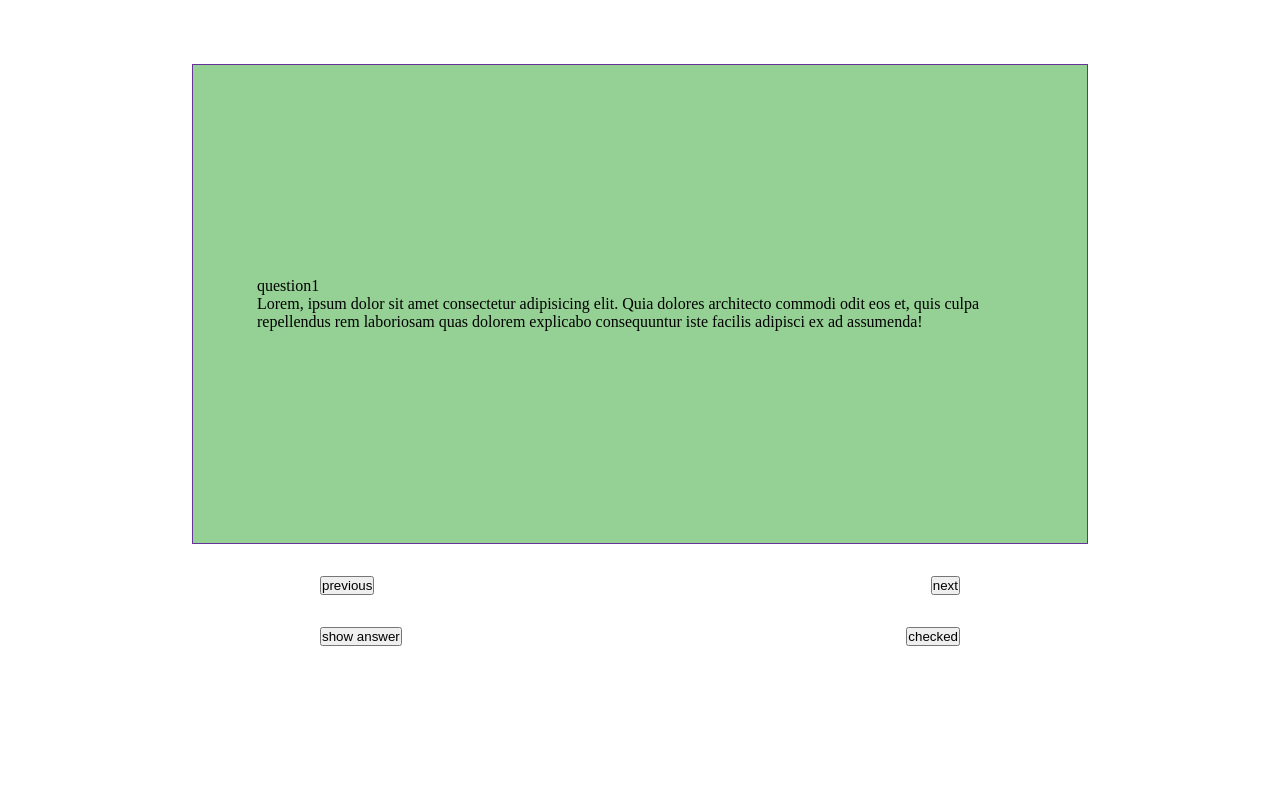
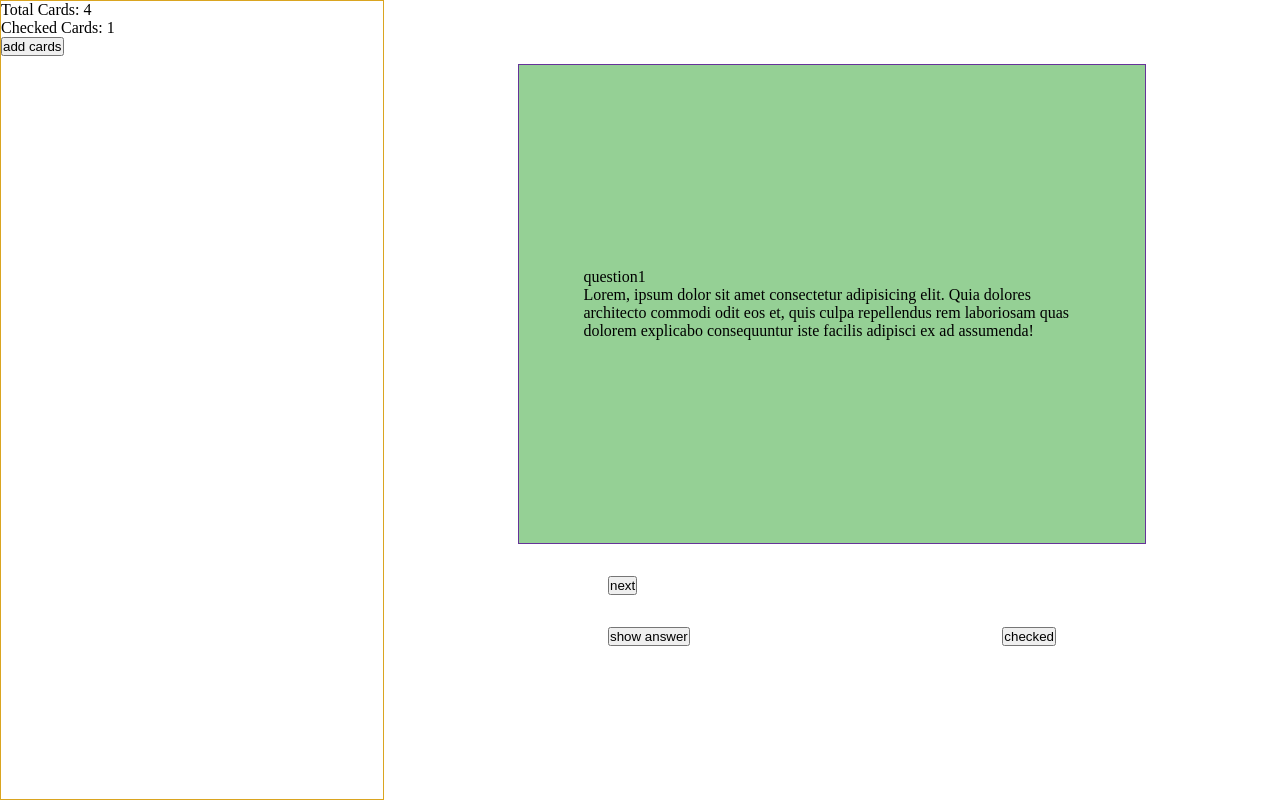
Before and after one commit to mmbliv/memory-card, a website with bundled scripts: page docs/index.html in a window 1280 px wide. Both pictures are taken after a click on the button "checked". Built offline with nearby package versions, Linux system fonts and the light colour scheme.

Commit message:
cards number show added

```diff
--- a/docs/class.js
+++ b/docs/class.js
@@ -8,18 +8,15 @@ var __awaiter = (this && this.__awaiter) || function (thisArg, _arguments, P, ge
     });
 };
 export class Memory {
-    constructor(data, cardsNode, leftNode, rightNode, currentNode) {
+    constructor(data, cardsNode, leftNode, totalCardsCountNode, checkedCardsCountNode) {
         this.data = data;
         this.cardsNode = cardsNode;
         this.cards = [];
         this.currentCard = this.cards[0];
         this.leftCards = [];
-        this.rightCards = [];
         this.leftNode = leftNode;
-        this.rightNode = rightNode;
-        this.currentNode = currentNode;
-        this.checked = false;
-        this.currentCardData = this.data[0];
+        this.totalCardsCountNode = totalCardsCountNode;
+        this.checkedCardsCountNode = checkedCardsCountNode;
         // this.cardsNode.appendChild(this.cards)
     }
     buildCardHTML(name, content, answer) {
@@ -49,6 +46,7 @@ export class Memory {
         });
         this.currentCard = this.leftCards[0];
         this.currentCard.classList.add("m-a");
+        this.showTotalCardsCount();
         console.log(this.leftCards);
         // this.cardsNode.appendChild(this.cards[0]);
         return this.cards;
@@ -87,6 +85,7 @@ export class Memory {
         this.leftCards = this.leftCards.filter((card) => {
             return card.dataset.checked === "false";
         });
+        this.showCheckedCardsCount();
     }
     await(sec) {
         return new Promise(function (res) {
@@ -97,4 +96,10 @@ export class Memory {
         this.currentCard.children[1].classList.add("show");
         // console.dir(this.currentCard);
     }
+    showTotalCardsCount() {
+        this.totalCardsCountNode.textContent = this.cards.length.toString();
+    }
+    showCheckedCardsCount() {
+        this.checkedCardsCountNode.textContent = (this.cards.length - this.leftCards.length).toString();
+    }
 }
--- a/docs/index.html
+++ b/docs/index.html
@@ -9,27 +9,17 @@
   </head>
   <body>
     <main>
+      <aside class="side">
+        <p>Total Cards: <span class="total-cards"></span></p>
+        <p>Checked Cards: <span class="checked-cards"></span></p>
+        <button class="btn add-cards-js">add cards</button>
+      </aside>
+      <div>
         <div class="cards">
-        <!-- <div class="card">
-          <div class="card_question">
-            <p class="title">titile</p>
-            <p class="content">
-              Lorem ipsum dolor sit amet consectetur adipisicing elit. Inventore
-              asperiores, reiciendis cum non incidunt est voluptatem nulla,
-              fugiat at quia numquam ullam in ratione labore modi ab voluptate
-              nesciunt
-            </p>
-          </div>
-
-          <div class="answer">answer</div>
-        </div> -->
           <div class="left-container card"></div>
-        <!-- <div class="current"></div>
-        <div class="right card"></div> -->
         </div>
         <div class="btns">
           <div class="arrows btn-con">
-          <button class="btn previous">previous</button>
             <button class="btn next">next</button>
           </div>
           <div class="options btn-con">
@@ -37,6 +27,7 @@
             <button class="btn checked">checked</button>
           </div>
         </div>
+      </div>
     </main>
     <script type="module" src="index.js"></script>
   </body>
--- a/docs/index.js
+++ b/docs/index.js
@@ -1,10 +1,10 @@
 import { Memory } from "./class.js";
 import { cardsData } from "./data.js";
 const cards = document.querySelector(".cards");
+const totalCardsCount = document.querySelector(".total-cards");
+const checkedCardsCount = document.querySelector(".checked-cards");
 const left = document.querySelector(".left-container");
-const right = document.querySelector(".right");
-const current = document.querySelector(".current");
-const memory = new Memory(cardsData, cards, left, right, current);
+const memory = new Memory(cardsData, cards, left, totalCardsCount, checkedCardsCount);
 const nextBtn = document.querySelector(".next");
 const check = document.querySelector(".checked");
 const answer = document.querySelector(".answer-js");
--- a/docs/main.css
+++ b/docs/main.css
@@ -11,6 +11,13 @@ body {
 }
 main {
   /* visibility: visible; */
+  display: grid;
+  grid-template-columns: 3fr 7fr;
+}
+.side {
+  height: 100vh;
+  /* width: 20%; */
+  border: 1px solid goldenrod;
 }
 .cards {
   width: 70%;
```
Also changed, not shown: src/class.ts (+16 -17 lines), src/index.ts (+13 -4 lines). Lines whose indentation alone changed are shown as unchanged.
